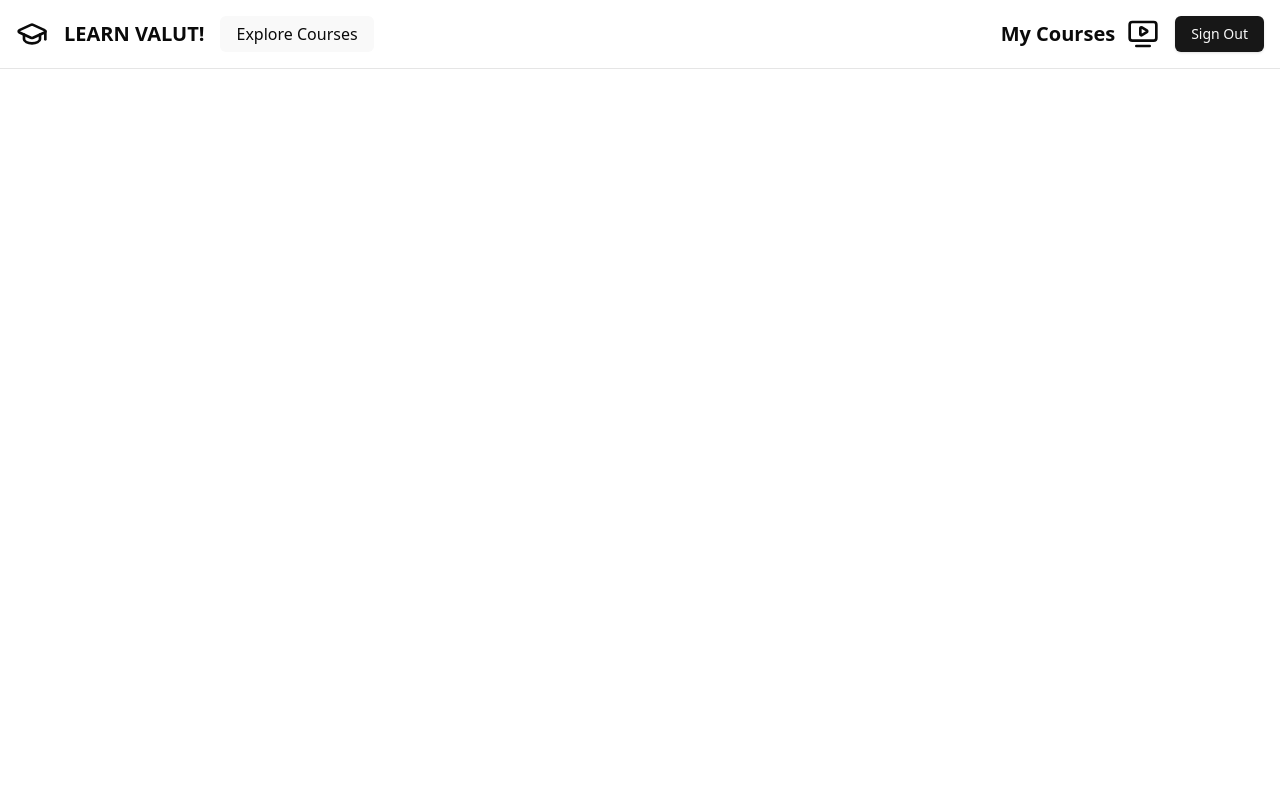
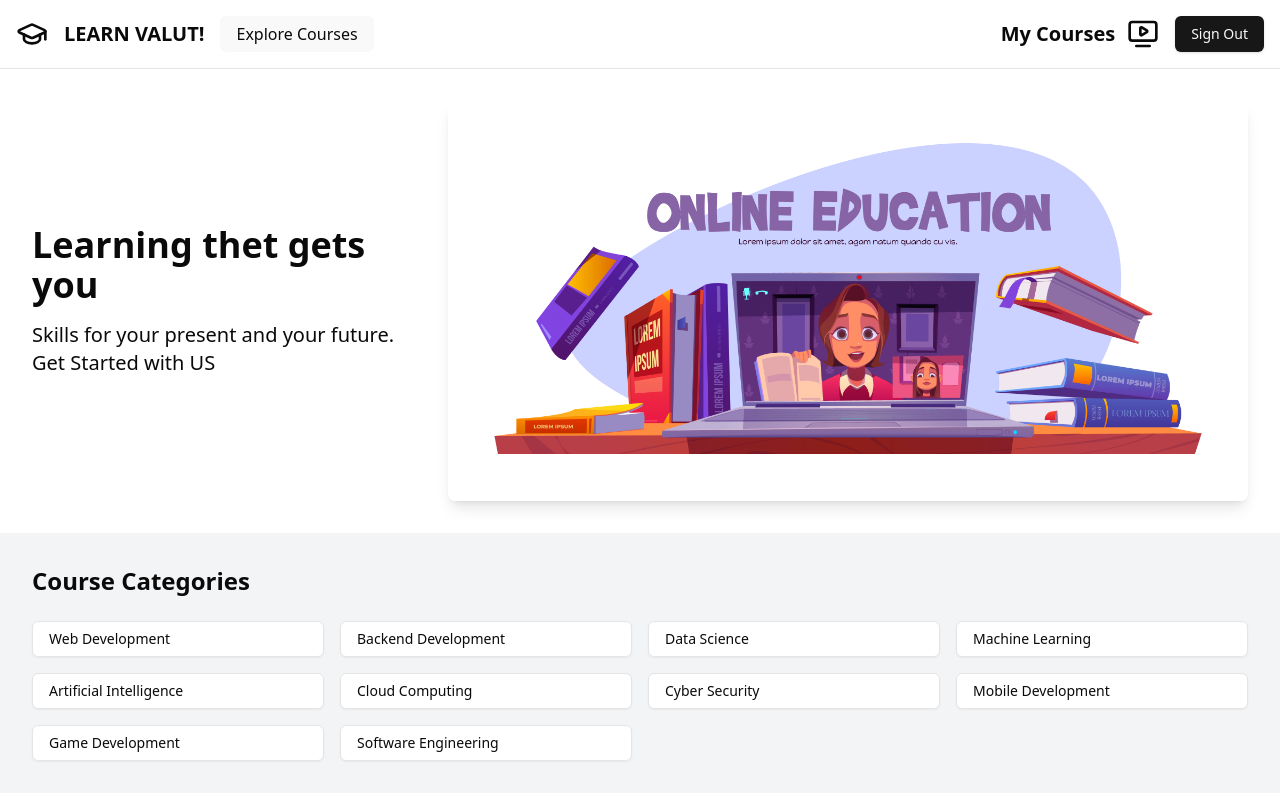
Before and after one commit to HamzaBilal527/learnvalut, a React (Vite) app in the folder client/: page / in a window 1280 px wide. Shown: the top 800 px of the page. Built offline with nearby package versions, Linux system fonts and the light colour scheme; no server answers.

Commit message:
final fourth  commit

```diff
--- a/client/src/App.jsx
+++ b/client/src/App.jsx
@@ -22,7 +22,7 @@ function App() {
     <Routes>
       <Route
       path="/"
-      element={<StudentViewCommonHeader/>}>
+      element={<StudentViewCommonLayout/>}>
 
 
       <Route path="" element={<StudentHomePage />} />
@@ -72,12 +72,11 @@ function App() {
       <Route
         path="/"
         element={
-          // <RouteGuard
-          //   element={<StudentViewCommonLayout />}
-          //   authenticated={auth?.authenticate}
-          //   user={auth?.user}
-          // />
-          <StudentViewCommonLayout />
+          <RouteGuard
+            element={<StudentViewCommonLayout />}
+            authenticated={auth?.authenticate}
+            user={auth?.user}
+          />
         }
       >
         {/* <Route path="" element={<StudentHomePage />} />
```
